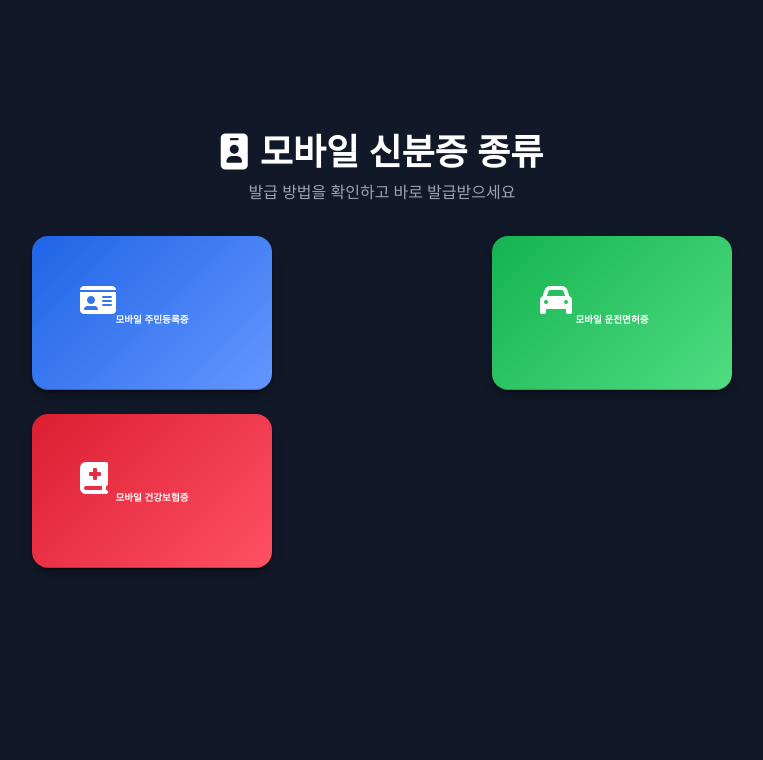
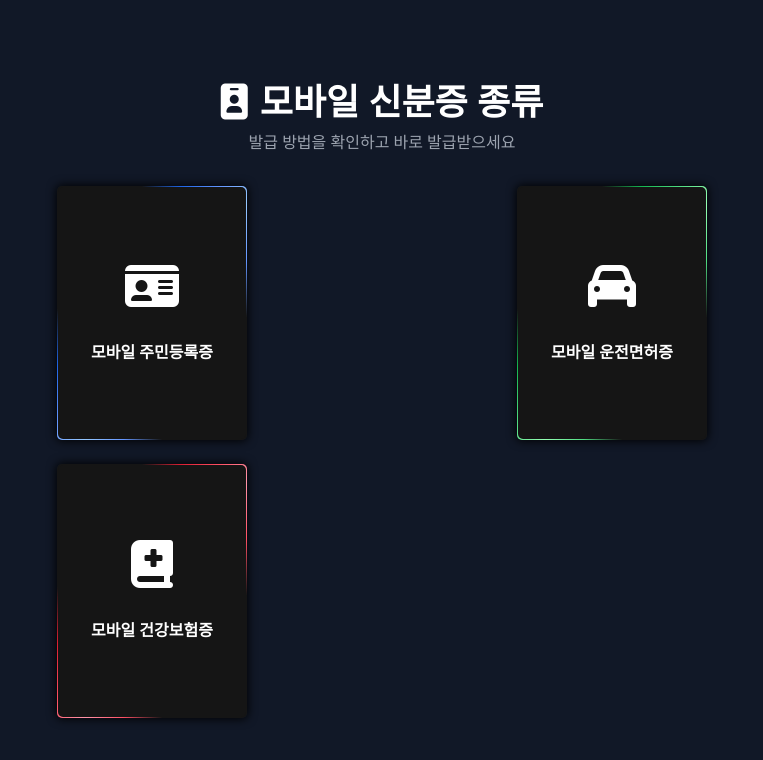
Before and after one commit to angibeom0985-arch/mobile-ID, a React (Vite) app: page / in a window 1280 px wide. Shown: the top 760 px of the page, without its empty margins (258-1021 px from the left). Built offline with nearby package versions, Linux system fonts and the light colour scheme.

Commit message:
fix: 원본 Uiverse CSS로 완전히 교체 - 카드 호버 텍스트 가시성 수정

```diff
--- a/App.tsx
+++ b/App.tsx
@@ -69,14 +69,29 @@ const MainView: React.FC = () => {
         <div className="grid grid-cols-2 md:grid-cols-2 gap-4 md:gap-6 justify-items-center max-w-4xl mx-auto">
           {issuanceCards.map((card, index) => (
             <a key={index} href={card.href} target="_blank" rel="noopener noreferrer">
-              <div className={`flip-card ${card.theme}`}>
-                <div className="flip-card-inner">
-                  <div className="flip-card-front">
-                    <i className={`card-icon ${card.icon}`}></i>
-                    <p className="card-title">{card.backLabel}</p>
+              <div className={`card ${card.theme}`}>
+                <div className="content">
+                  <div className="back">
+                    <div className="back-content">
+                      <i className={`text-5xl ${card.icon}`}></i>
+                      <strong>{card.backLabel}</strong>
+                    </div>
                   </div>
-                  <div className="flip-card-back">
-                    <p className="card-label">{card.label}</p>
+                  <div className="front">
+                    <div className="img">
+                      <div className="circle"></div>
+                      <div className="circle" id="right"></div>
+                      <div className="circle" id="bottom"></div>
+                    </div>
+                    <div className="front-content">
+                      <div className="description">
+                        <div className="title">
+                          <p className="title">
+                            <strong>{card.label}</strong>
+                          </p>
+                        </div>
+                      </div>
+                    </div>
                   </div>
                 </div>
               </div>
--- a/index.html
+++ b/index.html
@@ -10,89 +10,190 @@
     <link rel="stylesheet" href="https://cdnjs.cloudflare.com/ajax/libs/font-awesome/6.5.1/css/all.min.css" integrity="sha512-DTOQO9RWCH3ppGqcWaEA1BIZOC6xxalwEsw9c2QQeAIftl+Vegovlnee1c9QX4TctnWMn13TZye+giMm8e2LwA==" crossorigin="anonymous" referrerpolicy="no-referrer" />
 
 <style>
-  /* From Uiverse.io by Praashoo7 */
-  .flip-card {
-    background-color: transparent;
-    width: 240px;
-    height: 154px;
-    perspective: 1000px;
+  /* From Uiverse.io by ElSombrero2 */
+  .card {
+    overflow: visible;
+    width: 190px;
+    height: 254px;
+  }
+
+  .content {
+    width: 100%;
+    height: 100%;
+    transform-style: preserve-3d;
+    transition: transform 300ms;
+    box-shadow: 0px 0px 10px 1px #000000ee;
+    border-radius: 5px;
+  }
+
+  .front, .back {
+    background-color: #151515;
+    position: absolute;
+    width: 100%;
+    height: 100%;
+    backface-visibility: hidden;
+    -webkit-backface-visibility: hidden;
+    border-radius: 5px;
+    overflow: hidden;
+  }
+
+  .back {
+    width: 100%;
+    height: 100%;
+    justify-content: center;
+    display: flex;
+    align-items: center;
+    overflow: hidden;
+  }
+
+  .back::before {
+    position: absolute;
+    content: ' ';
+    display: block;
+    width: 160px;
+    height: 160%;
+    background: linear-gradient(90deg, transparent, #ff9966, #ff9966, #ff9966, #ff9966, transparent);
+    animation: rotation_481 5000ms infinite linear;
+  }
+
+  .back-content {
+    position: absolute;
+    width: 99%;
+    height: 99%;
+    background-color: #151515;
+    border-radius: 5px;
+    color: white;
+    display: flex;
+    flex-direction: column;
+    justify-content: center;
+    align-items: center;
+    gap: 30px;
+  }
+
+  .card:hover .content {
+    transform: rotateY(180deg);
+  }
+
+  @keyframes rotation_481 {
+    0% {
+      transform: rotateZ(0deg);
+    }
+
+    100% {
+      transform: rotateZ(360deg);
+    }
+  }
+
+  .front {
+    transform: rotateY(180deg);
     color: white;
   }
 
-  .flip-card-inner {
-    position: relative;
+  .front .front-content {
+    position: absolute;
     width: 100%;
     height: 100%;
-    text-align: center;
-    transition: transform 0.8s;
-    transform-style: preserve-3d;
+    padding: 10px;
+    display: flex;
+    flex-direction: column;
+    justify-content: space-between;
   }
 
-  .flip-card:hover .flip-card-inner {
-    transform: rotateY(180deg);
+  .front-content .badge {
+    background-color: #00000055;
+    padding: 2px 10px;
+    border-radius: 10px;
+    backdrop-filter: blur(2px);
+    width: fit-content;
   }
 
-  .flip-card-front, .flip-card-back {
-    box-shadow: 0 8px 14px 0 rgba(0,0,0,0.2);
+  .description {
+    box-shadow: 0px 0px 10px 5px #00000088;
+    width: 100%;
+    padding: 10px;
+    background-color: #00000099;
+    backdrop-filter: blur(5px);
+    border-radius: 5px;
+  }
+
+  .title {
+    font-size: 11px;
+    max-width: 100%;
+    display: flex;
+    justify-content: space-between;
+  }
+
+  .title p {
+    width: 50%;
+  }
+
+  .card-footer {
+    color: #ffffff88;
+    margin-top: 5px;
+    font-size: 8px;
+  }
+
+  .front .img {
     position: absolute;
-    display: flex;
-    flex-direction: column;
-    justify-content: center;
     width: 100%;
     height: 100%;
-    -webkit-backface-visibility: hidden;
-    backface-visibility: hidden;
-    border-radius: 1rem;
+    object-fit: cover;
+    object-position: center;
   }
 
-  .flip-card-front {
-    box-shadow: rgba(0, 0, 0, 0.4) 0px 2px 2px, rgba(0, 0, 0, 0.3) 0px 7px 13px -3px, rgba(0, 0, 0, 0.2) 0px -1px 0px inset;
+  .circle {
+    width: 90px;
+    height: 90px;
+    border-radius: 50%;
+    background-color: #ffbb66;
+    position: relative;
+    filter: blur(15px);
+    animation: floating 2600ms infinite linear;
   }
 
-  .flip-card-back {
-    box-shadow: rgba(0, 0, 0, 0.4) 0px 2px 2px, rgba(0, 0, 0, 0.3) 0px 7px 13px -3px, rgba(0, 0, 0, 0.2) 0px -1px 0px inset;
-    background-color: #171717;
-    transform: rotateY(180deg);
+  #bottom {
+    background-color: #ff8866;
+    left: 50px;
+    top: 0px;
+    width: 150px;
+    height: 150px;
+    animation-delay: -800ms;
   }
 
-  .card-icon {
-    position: absolute;
-    top: 1.5em;
-    left: 1.5em;
-    font-size: 2em;
+  #right {
+    background-color: #ff2233;
+    left: 160px;
+    top: -80px;
+    width: 30px;
+    height: 30px;
+    animation-delay: -1800ms;
   }
 
-  .card-title {
-    position: absolute;
-    font-weight: bold;
-    font-size: 0.6em;
-    top: 8em;
-    left: 2em;
-    right: 2em;
-    text-align: center;
+  @keyframes floating {
+    0% {
+      transform: translateY(0px);
+    }
+
+    50% {
+      transform: translateY(10px);
+    }
+
+    100% {
+      transform: translateY(0px);
+    }
   }
 
-  .card-label {
-    position: absolute;
-    font-weight: bold;
-    font-size: 0.5em;
-    bottom: 1.5em;
-    left: 2em;
-    right: 2em;
-    text-align: center;
+  /* 커스텀 색상 테마 */
+  .card.blue .back::before {
+    background: linear-gradient(90deg, transparent, rgb(30, 100, 230), rgb(100, 150, 255), rgb(150, 200, 255), rgb(100, 150, 255), transparent);
   }
 
-  /* 색상 테마 */
-  .flip-card.blue .flip-card-front {
-    background: linear-gradient(135deg, rgb(30, 100, 230) 0%, rgb(100, 150, 255) 100%);
+  .card.green .back::before {
+    background: linear-gradient(90deg, transparent, rgb(20, 180, 80), rgb(80, 220, 130), rgb(150, 255, 180), rgb(80, 220, 130), transparent);
   }
 
-  .flip-card.green .flip-card-front {
-    background: linear-gradient(135deg, rgb(20, 180, 80) 0%, rgb(80, 220, 130) 100%);
-  }
-
-  .flip-card.red .flip-card-front {
-    background: linear-gradient(135deg, rgb(220, 30, 50) 0%, rgb(255, 80, 100) 100%);
+  .card.red .back::before {
+    background: linear-gradient(90deg, transparent, rgb(220, 30, 50), rgb(255, 80, 100), rgb(255, 150, 170), rgb(255, 80, 100), transparent);
   }
 </style>
 
```
